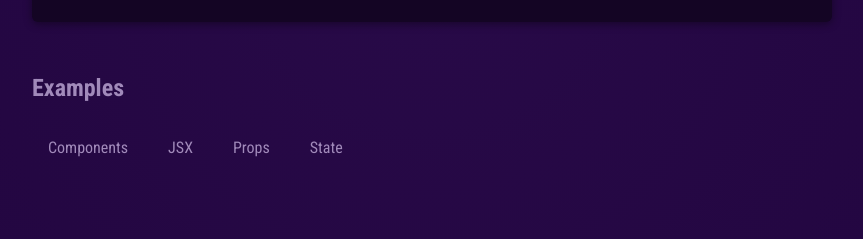
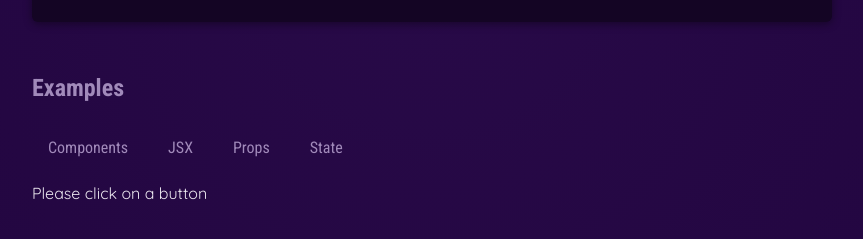
Before and after one commit to alinghinea98/react-project, a React (Vite) app: page / in a window 1280 px wide. Shown: the part 677-916 px from the top of the page, without its empty margins (208-1071 px from the left). Built offline with nearby package versions, Linux system fonts and the light colour scheme.

Commit message:
use state

```diff
--- a/src/App.tsx
+++ b/src/App.tsx
@@ -1,11 +1,13 @@
+import { useState } from "react";
 import CoreConcepts from "./components/CoreConcepts";
 import Header from "./components/Header/Header";
 import TabButton from "./components/TabButton";
 import { CORE_CONCEPTS } from "./data";
 
 function App() {
+  let [selectedTopic, setSelectedTopic] = useState("Please click on a button");
   function handleSelect(selectedButton: Tabs) {
-    alert(selectedButton);
+    setSelectedTopic(`You clicked on ${selectedButton}`);
   }
   return (
     <div>
@@ -38,6 +40,7 @@ function App() {
               State
             </TabButton>
           </menu>
+          {selectedTopic}
         </section>
       </main>
     </div>
```
